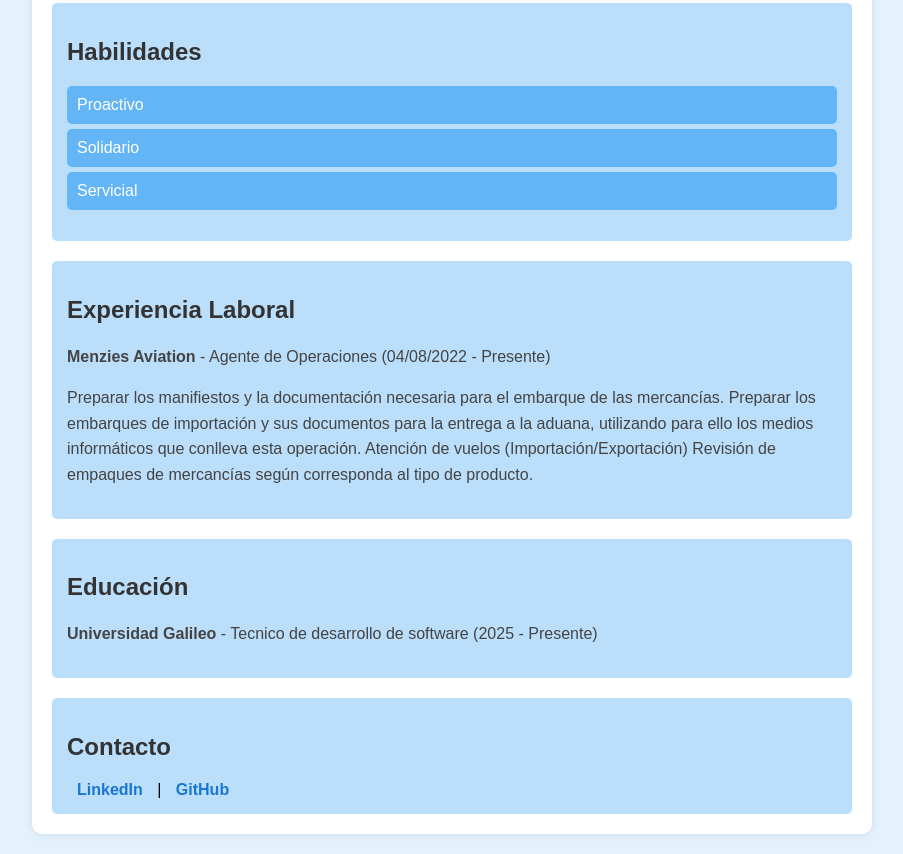
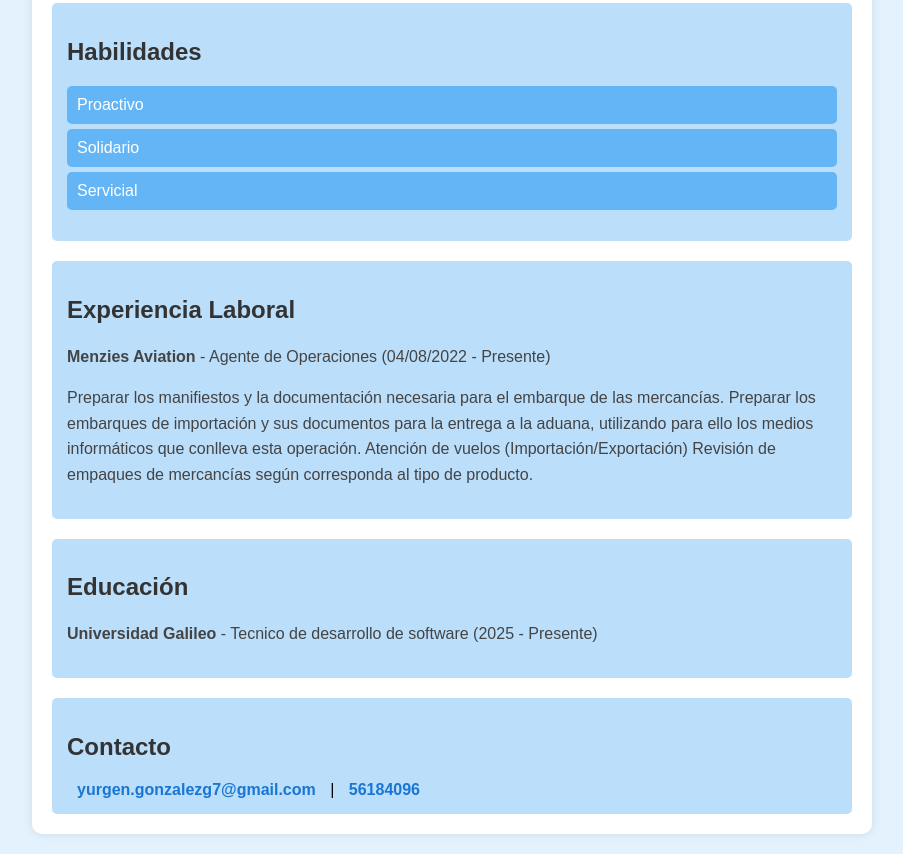
Before and after one commit to YurgenG7/YurgenG7.github.io, a plain HTML site: page index.html in a window 1280 px wide. Shown: the part 321-1175 px from the top of the page, without its empty margins (188-1091 px from the left). Drawn offline with Linux system fonts and the light colour scheme.

Commit message:
Añadiendo Contacto

```diff
--- a/index.html
+++ b/index.html
@@ -110,8 +110,8 @@
 
         <div class="section social-links">
             <h2>Contacto</h2>
-            <a href="#">LinkedIn</a> |
-            <a href="#">GitHub</a>
+            <a href="#">yurgen.gonzalezg7@gmail.com</a> |
+            <a href="#">56184096</a>
         </div>
     </div>
 </body>
```
